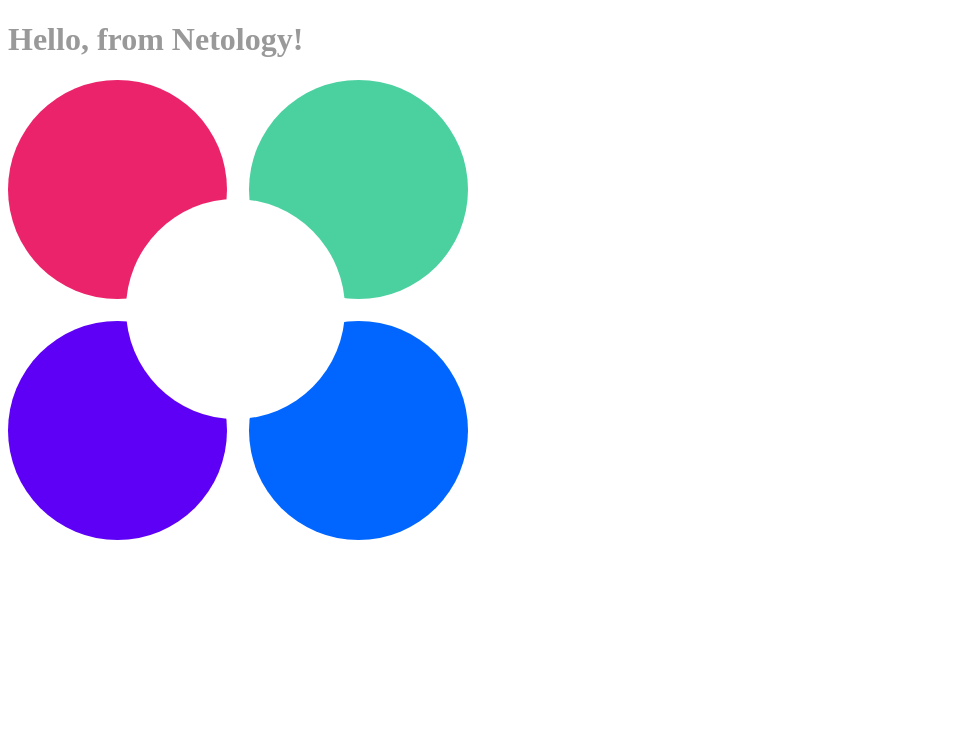
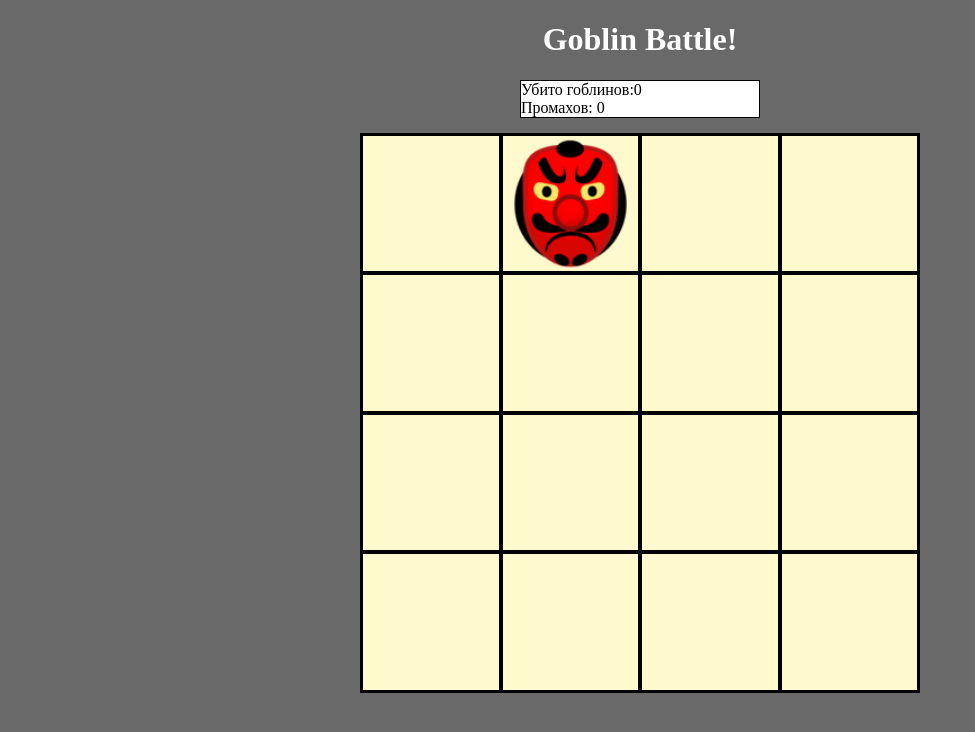
Before and after one commit to AleksVir/ENV, a website built with webpack: page src/index.html in a window 1280 px wide. Shown: the whole page, without its empty margins (0-975 px from the left). Built offline with nearby package versions, Linux system fonts and the light colour scheme.

Commit message:
too commit

```diff
--- a/src/css/style.css
+++ b/src/css/style.css
@@ -1,3 +1,55 @@
+* {
+	box-sizing: border-box;
+}
+
 body {
-    color: #999;
+	background-color:dimgray;
 }
+
+.title {
+
+	text-align: center;
+	font-size: 2em;
+	color: #fff;
+}
+
+.board {
+	display: flex;
+	flex-wrap: wrap;
+	width: 70vmin;
+	height: 70vmin;
+	border: 1px solid black;
+	margin: 0 auto;
+	background-color: lemonchiffon;
+}
+
+.cell {
+	width: 25%;
+	height: 25%;
+	box-sizing: border-box;
+	border: 2px solid black;
+}
+
+.hammer {
+	cursor: url('../img/hammer.png'), auto;
+}
+.hammer-boom {
+	cursor: url('../img/hammer-boom.png'), auto;
+}
+
+.goblin {
+	width: 100%;
+	height: 100%;
+	background-image: url('../img/goblin.png');
+    background-repeat: no-repeat;
+    background-size: contain;
+    background-position: center;
+}
+
+.status{
+
+	width: 30vmin;
+	border: 1px solid black;
+	margin:  15px auto;
+	background-color: #fff;
+}
--- a/src/index.html
+++ b/src/index.html
@@ -1,13 +1,14 @@
 <!DOCTYPE html>
 <html lang="en">
+
 <head>
-  <meta charset="UTF-8">
-  <meta name="viewport" content="width=device-width, initial-scale=1.0">
-  <meta http-equiv="X-UA-Compatible" content="ie=edge">
-  <title>Document</title>
+	<meta charset="UTF-8" />
+	<meta name="viewport" content="width=device-width, initial-scale=1.0" />
+	<meta http-equiv="X-UA-Compatible" content="ie=edge" />
+	<title>Goblin Game</title>
 </head>
+
 <body>
-<h1>Hello, from Netology!</h1>
-<img src="img/netology.svg" alt="Netology Logo">
 </body>
+
 </html>
--- a/src/index.js
+++ b/src/index.js
@@ -2,4 +2,4 @@ import "./css/style.css";
 
 import "./js/app";
 
-// TODO: write your code in app.js
+console.log("Let`s go!");
--- /dev/null
+++ b/src/js/Board.js
@@ -0,0 +1,24 @@
+export default class Board {
+  constructor() {
+    this.board = null;
+  }
+
+  createBoard(number) {
+    const board = document.createElement("div");
+    board.classList.add("board");
+
+    board.classList.add("hammer");
+
+    for (let i = 0; i < Math.floor(number) ** 2; i += 1) {
+      const cell = document.createElement("div");
+      cell.classList.add("cell");
+      board.appendChild(cell);
+    }
+    this.board = board;
+  }
+
+  getBoard(number) {
+    this.createBoard(number);
+    return this.board;
+  }
+}
--- /dev/null
+++ b/src/js/GamePlay.js
@@ -0,0 +1,103 @@
+export default class GamePlay {
+  constructor(board, char) {
+    this.board = board;
+    this.boardSize = 4;
+    this.char = char;
+    this.activeChar = null;
+    this.boardListeners = [];
+  }
+
+  init() {
+    this.redrawBoard();
+
+    this.board.addEventListener("click", this.onBoardClick.bind(this));
+
+    this.start();
+  }
+
+  redrawBoard() {
+    this.board = this.board.getBoard(this.boardSize);
+    const body = document.querySelector("body");
+    const container = document.createElement("div");
+    container.classList.add("container");
+    container.innerHTML = "<h1 class='title'>Goblin Battle!</h1>";
+    this.counter = this.createGoblinCounter();
+    container.appendChild(this.counter);
+    container.appendChild(this.board);
+    body.insertBefore(container, body.firstChild);
+    this.cells = [...this.board.children];
+  }
+
+  createGoblinCounter() {
+    this.goblinCounter = document.createElement("div");
+    this.goblinCounter.classList.add("status");
+    this.goblinCounter.innerHTML =
+      'Убито гоблинов:<span class="dead">0</span><br>Промахов: <span class="lost">0</span><br>';
+    return this.goblinCounter;
+  }
+
+  onBoardClick(event) {
+    event.preventDefault();
+    this.dead = document.querySelector(".dead");
+    this.lost = document.querySelector(".lost");
+    this.boardListeners.forEach((callback) => callback(event.target));
+
+    if (event.target.classList.contains("goblin")) {
+      ++this.dead.textContent;
+      event.target.classList.remove("goblin");
+    } else {
+      ++this.lost.textContent;
+    }
+
+    if (this.dead.textContent >= 10) {
+      this.resetScore();
+      alert("Победа!!");
+    }
+
+    if (this.lost.textContent >= 5) {
+      this.resetScore();
+      alert("Поражение!");
+    }
+
+    this.changeCursor();
+  }
+
+  generateposition() {
+    const position = Math.floor(Math.random() * this.boardSize ** 2);
+    if (position === this.position) {
+      this.generateposition();
+      return;
+    }
+    this.deletedChar();
+    this.position = position;
+    this.adventChar();
+  }
+
+  deletedChar() {
+    if (this.activeChar === null) {
+      return;
+    }
+    this.cells[this.position].firstChild.remove();
+  }
+
+  adventChar() {
+    this.activeChar = this.char.getChar();
+    this.cells[this.position].appendChild(this.activeChar);
+  }
+
+  resetScore() {
+    this.lost.textContent = 0;
+    this.dead.textContent = 0;
+  }
+
+  changeCursor() {
+    this.board.classList.toggle("hammer");
+    this.board.classList.toggle("hammer-boom");
+  }
+
+  start() {
+    setInterval(() => {
+      this.generateposition();
+    }, 1000);
+  }
+}
--- /dev/null
+++ b/src/js/Goblin.js
@@ -0,0 +1,16 @@
+export default class Goblin {
+  constructor() {
+    this.char = undefined;
+  }
+
+  createChar() {
+    const char = document.createElement("div");
+    char.classList.add("goblin");
+    this.char = char;
+  }
+
+  getChar() {
+    this.createChar();
+    return this.char;
+  }
+}
--- a/src/js/app.js
+++ b/src/js/app.js
@@ -1,11 +1,9 @@
-// TODO: write code here
+import Board from "./Board";
+import Goblin from "./Goblin";
+import GamePlay from "./GamePlay";
 
-// comment this to pass build
-const unusedVariable = "variable";
+const board = new Board();
+const char = new Goblin();
+const gameplay = new GamePlay(board, char);
 
-// for demonstration purpose only
-export default function demo(value) {
-  return `Demo: ${value}`;
-}
-
-console.log("app.js included");
+gameplay.init();
```
Also changed, not shown: package.json (+27 -25 lines), src/js/__test__/goblinsTest.test.js (added, +16 -0 lines), src/js/app.test.js (deleted, +0 -11 lines), src/img/goblin.png (added), src/img/hammer-boom.png (added), src/img/hammer.png (added), 1 other file.
